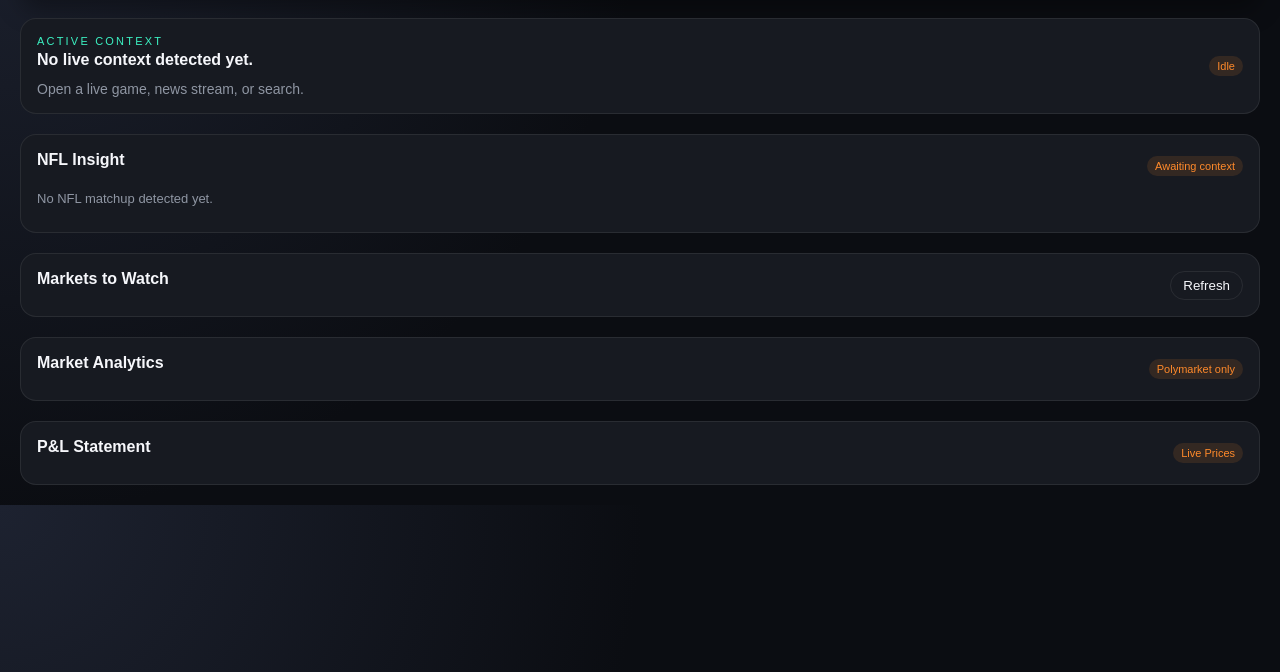
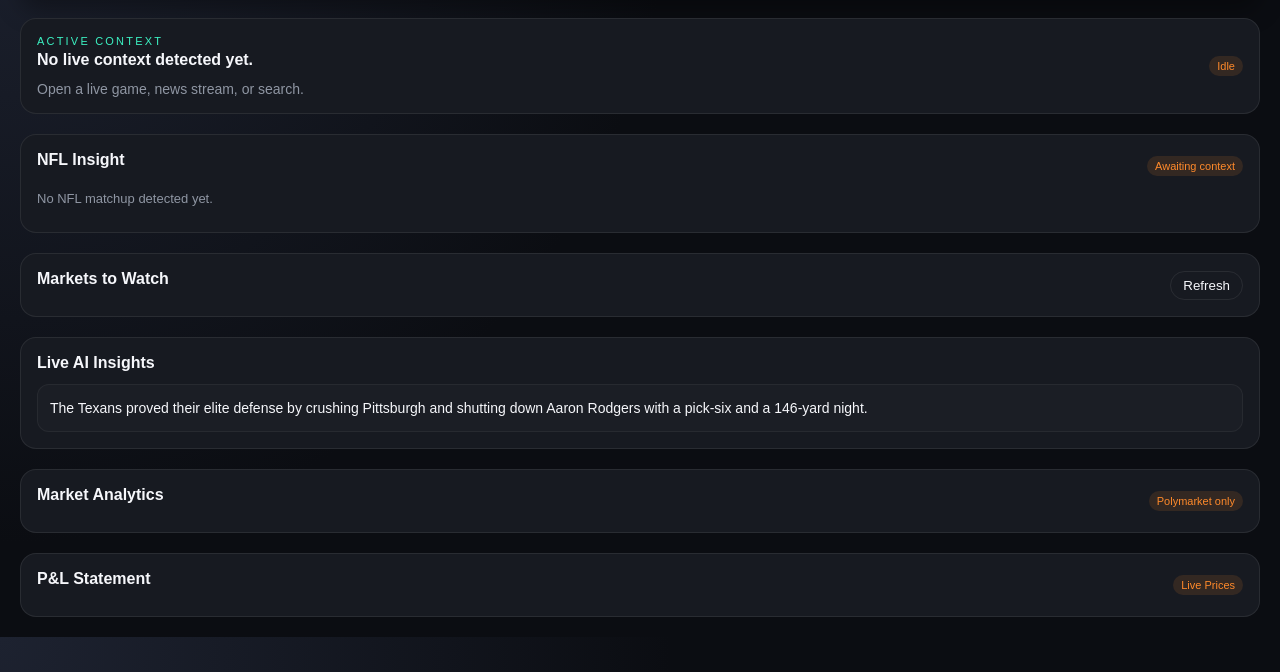
Before and after one commit to aashichaubey/nexhacks, a browser extension: page extension/src/panel.html in a window 1280 px wide. Shown: the part 128-800 px from the top of the page. Drawn offline with Linux system fonts and the light colour scheme.

Commit message:
ai insight

```diff
--- a/extension/src/panel.css
+++ b/extension/src/panel.css
@@ -81,6 +81,7 @@ h1 {
 
 .signals,
 .markets,
+.live-ai-insights,
 .market-analytics,
 .pnl-dashboard {
   background: var(--card);
@@ -121,6 +122,20 @@ h1 {
 
 .nfl-item span {
   color: var(--muted);
+}
+
+.insights-content {
+  padding: 12px;
+  border-radius: 12px;
+  border: 1px solid rgba(255, 255, 255, 0.05);
+  background: rgba(255, 255, 255, 0.02);
+  font-size: 14px;
+  line-height: 1.6;
+  color: var(--text);
+}
+
+.insights-content p {
+  margin: 0;
 }
 
 .signals ul {
--- a/extension/src/panel.html
+++ b/extension/src/panel.html
@@ -46,6 +46,15 @@
         <div id="market-list" class="market-grid"></div>
       </section>
 
+      <section class="live-ai-insights">
+        <div class="section-head">
+          <h2>Live AI Insights</h2>
+        </div>
+        <div class="insights-content">
+          <p>The Texans proved their elite defense by crushing Pittsburgh and shutting down Aaron Rodgers with a pick-six and a 146-yard night.</p>
+        </div>
+      </section>
+
       <section class="market-analytics">
         <div class="section-head">
           <h2>Market Analytics</h2>
```
